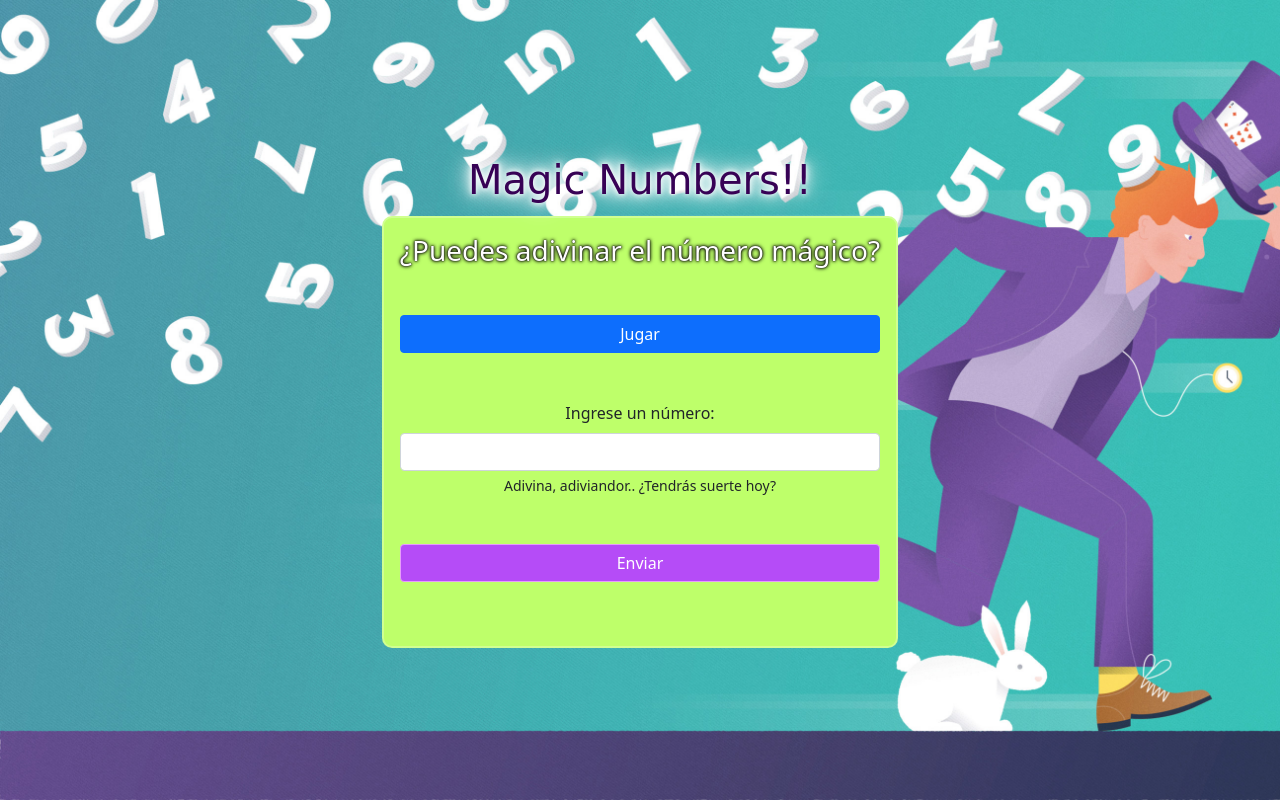
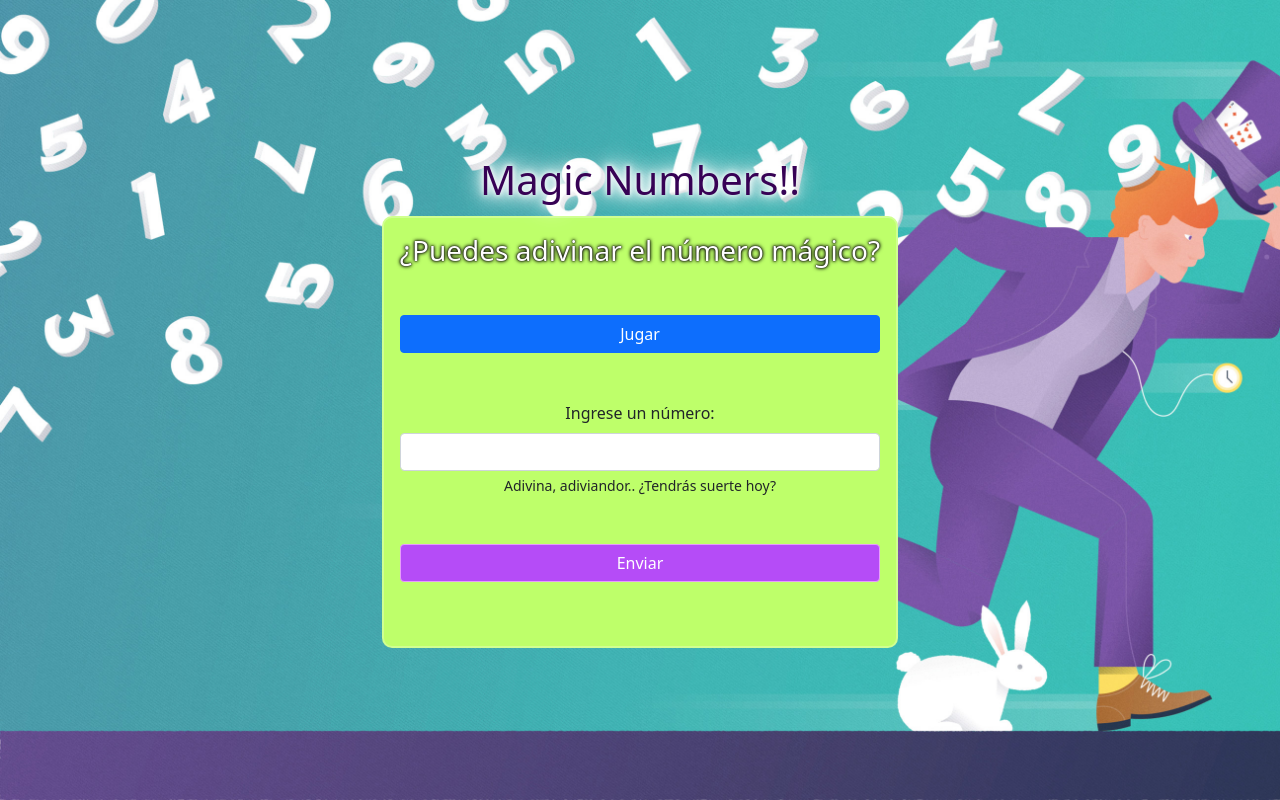
Before and after one commit to EugeniaCaceres/tp5-ejercicio1, a plain HTML site: page index.html in a window 1280 px wide. Drawn offline with nearby package versions, Linux system fonts and the light colour scheme.

```diff
--- a/css/style.css
+++ b/css/style.css
@@ -1,8 +1,6 @@
 #formulario_juego {
   display: hidden;
 }
-
-
 
 body{
     /*overflow: hidden;*/
@@ -11,7 +9,7 @@
 }
 
 h1{
-  font-family: 'Righteous', cursive;
+
     color:rgb(55, 2, 85);
     text-shadow: 0 0 05px white,
     0 0 10px white,
@@ -38,30 +36,3 @@
   border-color: rgb(230, 157, 251);
   color:#fff
 }
-
-/*Brillitos
-.spark {
-  position: absolute;
-  top: 0;
-  left: 0;
-  width: 8px;
-  height: 8px;
-  border-radius: 50%;
-  background-color: yellow;
-  animation: explode 1s cubic-bezier(0.2, 0.8, 0.2, 1);
-}
-
-@keyframes explode {
-  0% {
-    transform: scale(0);
-    opacity: 1;
-  }
-  50% {
-    transform: scale(3);
-    opacity: 0.5;
-  }
-  100% {
-    transform: scale(5);
-    opacity: 0;
-  }
-}
```
